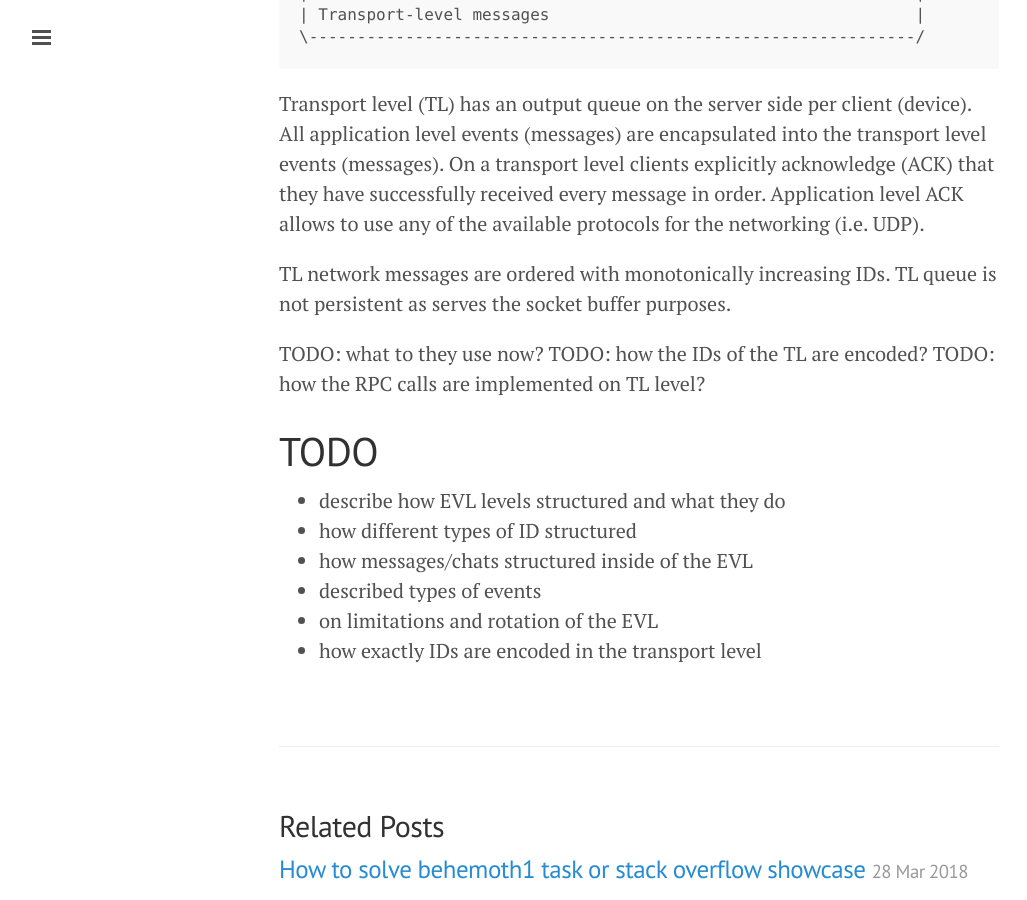
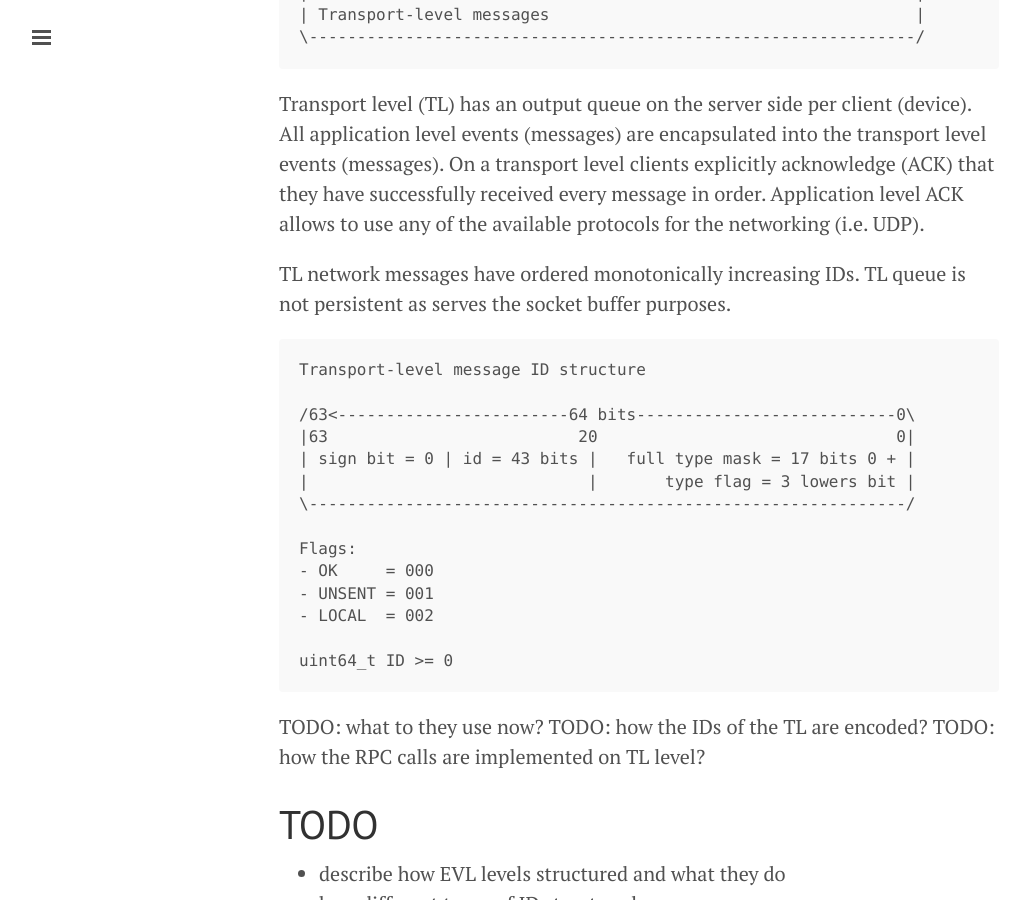
Before and after one commit to sitano/sitano.github.io, a Jekyll site: the page built from _posts/2018-11-26-tg-arch-notes.md, in a window 1280 px wide and 900 px high, scrolled down 1696 px. Shown: the whole window, without its empty margins (1-1028 px from the left). Built offline with Jekyll 4.4.1, drawn with Linux system fonts in a browser that asks for light colours; comment, search, counter and statistics services are not loaded.

Commit message:
tl msg id

````diff
--- a/_posts/2018-11-26-tg-arch-notes.md
+++ b/_posts/2018-11-26-tg-arch-notes.md
@@ -72,8 +72,25 @@ have successfully received every message in order. Application level
 ACK allows to use any of the available protocols for the networking
 (i.e. UDP).
 
-TL network messages are ordered with monotonically increasing IDs.
+TL network messages have ordered monotonically increasing IDs.
 TL queue is not persistent as serves the socket buffer purposes.
+
+```
+Transport-level message ID structure
+
+/63<------------------------64 bits---------------------------0\
+|63                          20                               0|
+| sign bit = 0 | id = 43 bits |   full type mask = 17 bits 0 + |
+|                             |       type flag = 3 lowers bit |
+\--------------------------------------------------------------/
+
+Flags:
+- OK     = 000
+- UNSENT = 001
+- LOCAL  = 002
+
+uint64_t ID >= 0
+```
 
 TODO: what to they use now?
 TODO: how the IDs of the TL are encoded?
````
